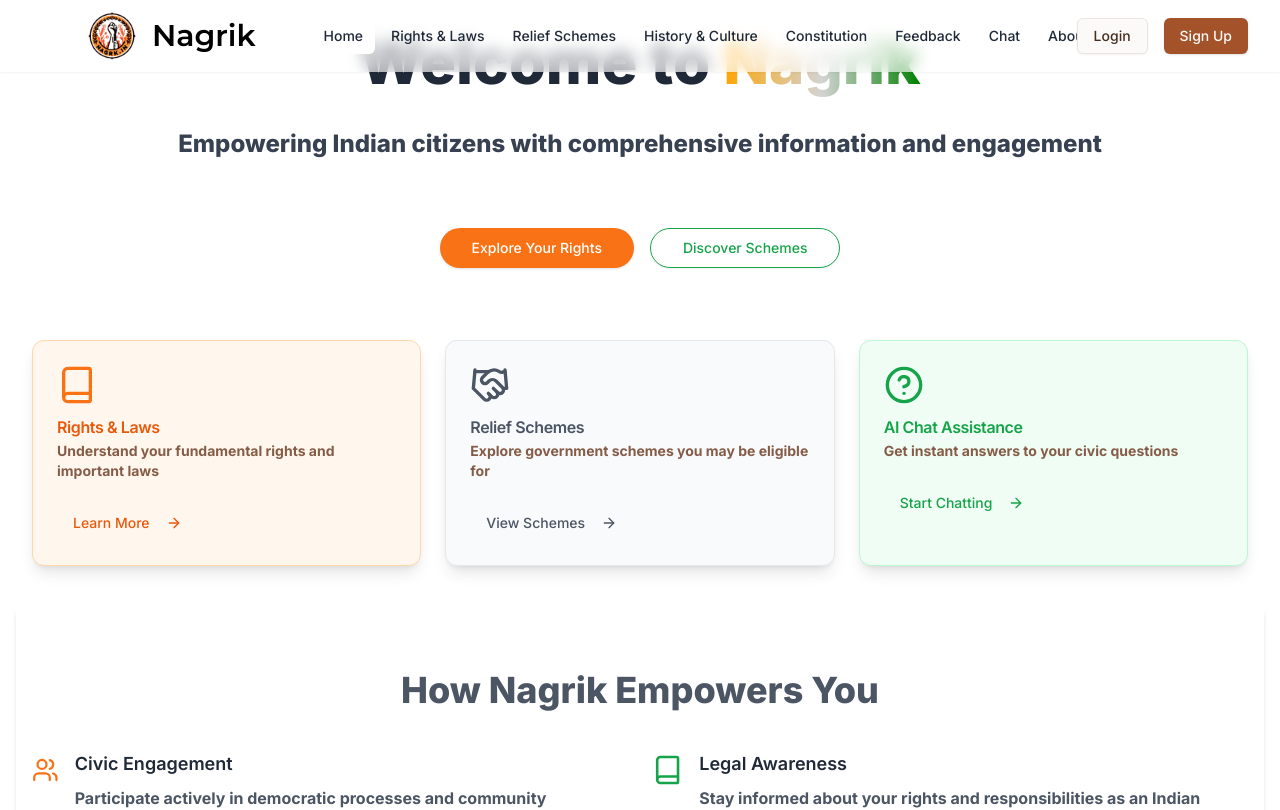
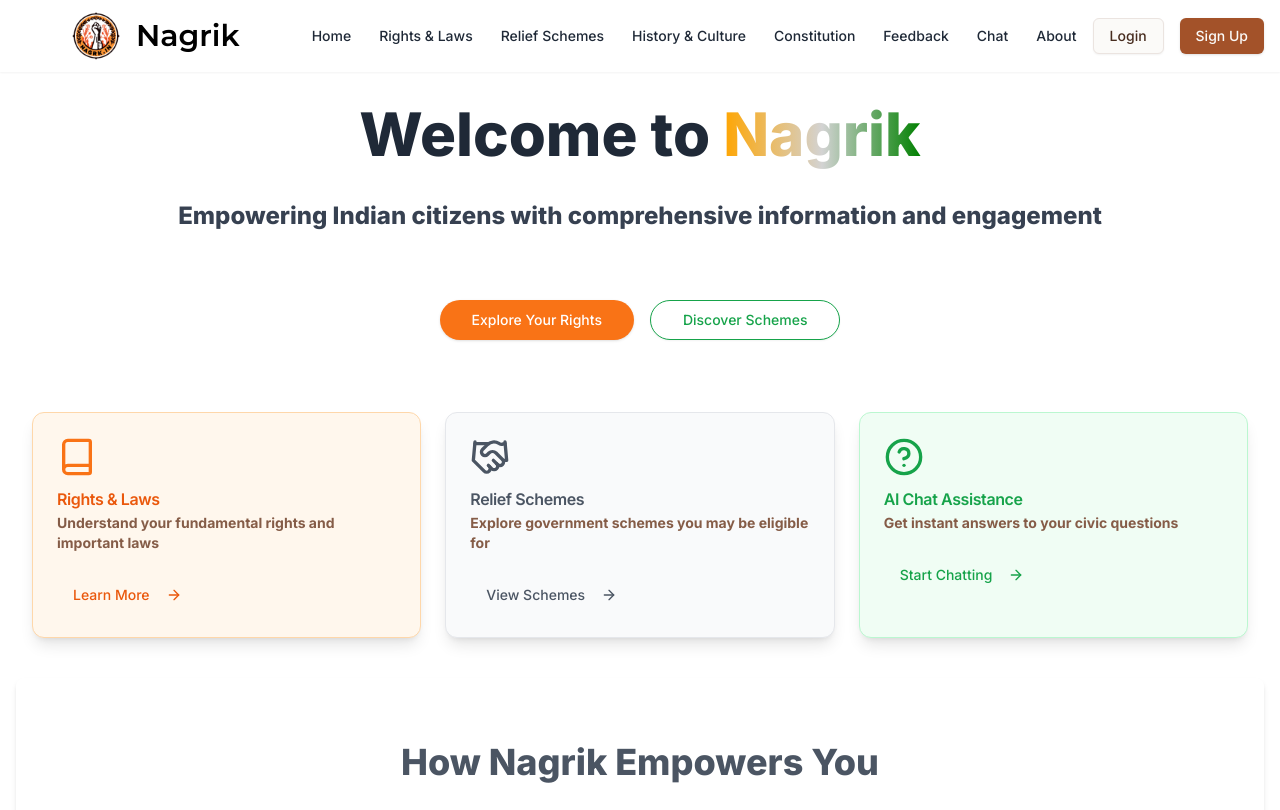
Before and after one commit to Uvesh-Multani/DE-Nagrik, a Next.js app: page / in a window 1280 px wide. Shown: the top 810 px of the page. Built offline with nearby package versions, Linux system fonts and the light colour scheme.

Commit message:
4 commit

```diff
--- a/components/header.tsx
+++ b/components/header.tsx
@@ -46,8 +46,8 @@ export default function Header() {
   }, []);
 
   return (
-    <header className="bg-white/80 backdrop-blur supports-[backdrop-filter]:bg-white/60 fixed top-0 inset-x-0 z-40 shadow-sm">
-      <nav className="max-w-screen-xl mx-auto px-4 sm:px-6 lg:px-8 py-3">
+    <header className="bg-white shadow-sm">
+      <nav className="container mx-auto px-4 py-3">
         <div className="flex items-center justify-between">
         <Link href="/" className="flex items-center md:px-14">
         <div className="relative h-12 w-12 mr-4">
@@ -57,7 +57,7 @@ export default function Header() {
           Nagrik
         </h1>
       </Link>
-      <div className="hidden md:flex items-center space-x-1 overflow-x-auto scrollbar-thin whitespace-nowrap">
+      <div className="hidden md:flex items-center space-x-1">
             {navigation.map((item) => (
               <Link
                 key={item.name}
@@ -133,7 +133,7 @@ export default function Header() {
           </div>
         </div>
         {mobileMenuOpen && (
-          <div className="md:hidden mt-4 space-y-1">
+          <div className="md:hidden mt-4">
             {navigation.map((item) => (
               <Link
                 key={item.name}
```
